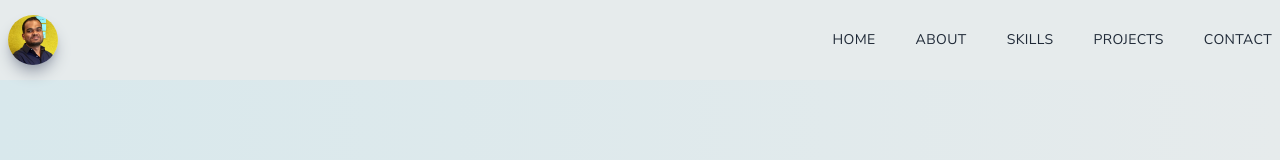
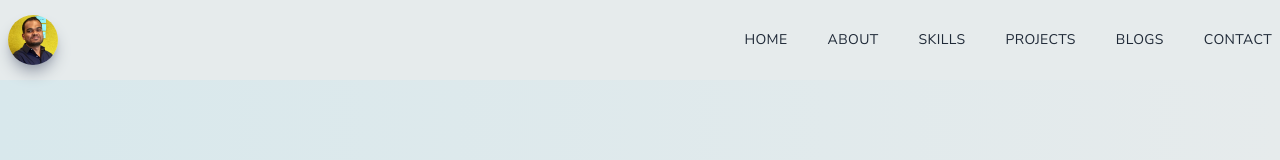
Before and after one commit to ManDun/portfolio-nextjs, a Next.js app: page / in a window 1280 px wide. Shown: the top 160 px of the page. Built offline with nearby package versions, Linux system fonts and the light colour scheme.

Commit message:
Added link to blog

```diff
--- a/components/Navbar.jsx
+++ b/components/Navbar.jsx
@@ -78,6 +78,9 @@ const Navbar = () => {
                 Projects
               </li>
             </Link>
+            <Link href="https://blog.manasconsults.net" target="_blank">
+              <li className="ml-10 text-sm uppercase hover:border-b">Blogs</li>
+            </Link>
             <Link href="/#contact">
               <li className="ml-10 text-sm uppercase hover:border-b">
                 Contact
@@ -146,6 +149,11 @@ const Navbar = () => {
                     Projects
                   </li>
                 </Link>
+                <Link href="https://blog.manasconsults.net" target="_blank">
+                  <li className="ml-10 text-sm uppercase hover:border-b">
+                    Blogs
+                  </li>
+                </Link>
                 <Link href="/#contact">
                   <li onClick={() => setNav(false)} className="py-4 text-sm">
                     Contact
```
